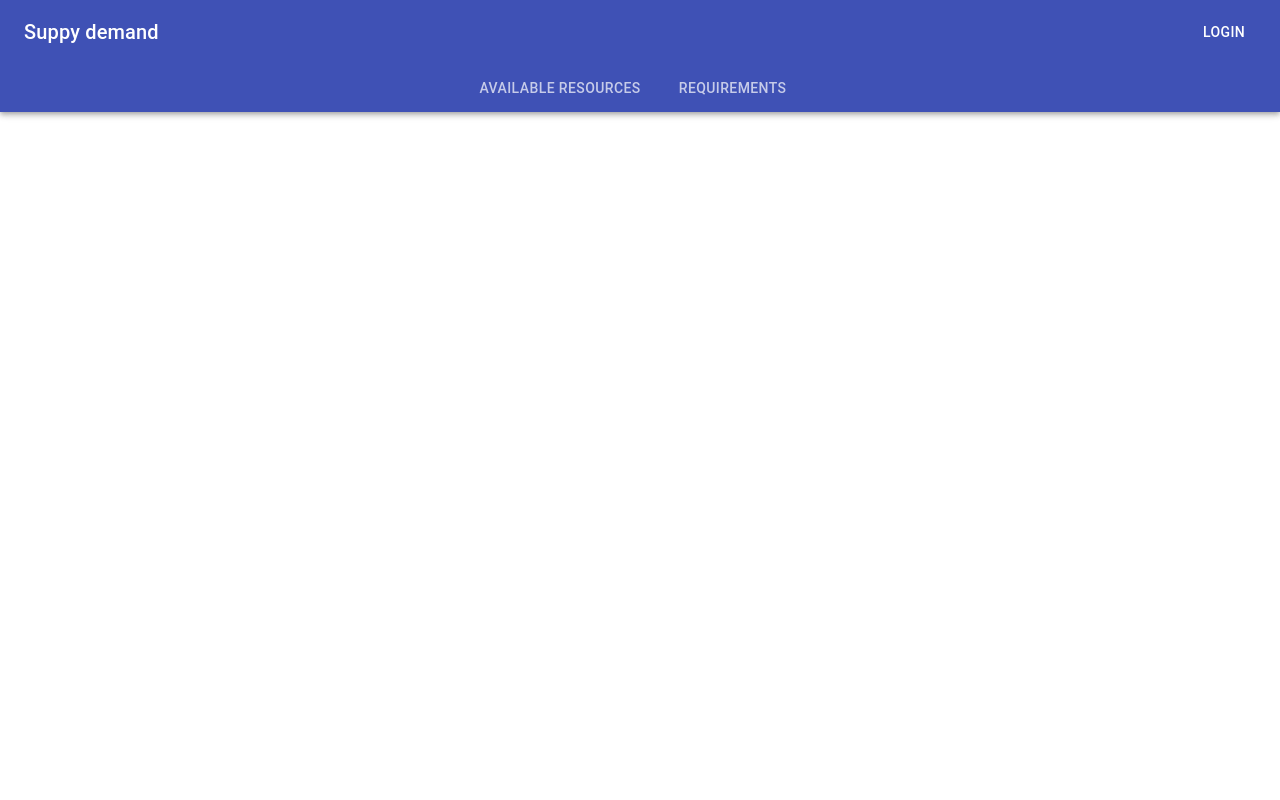
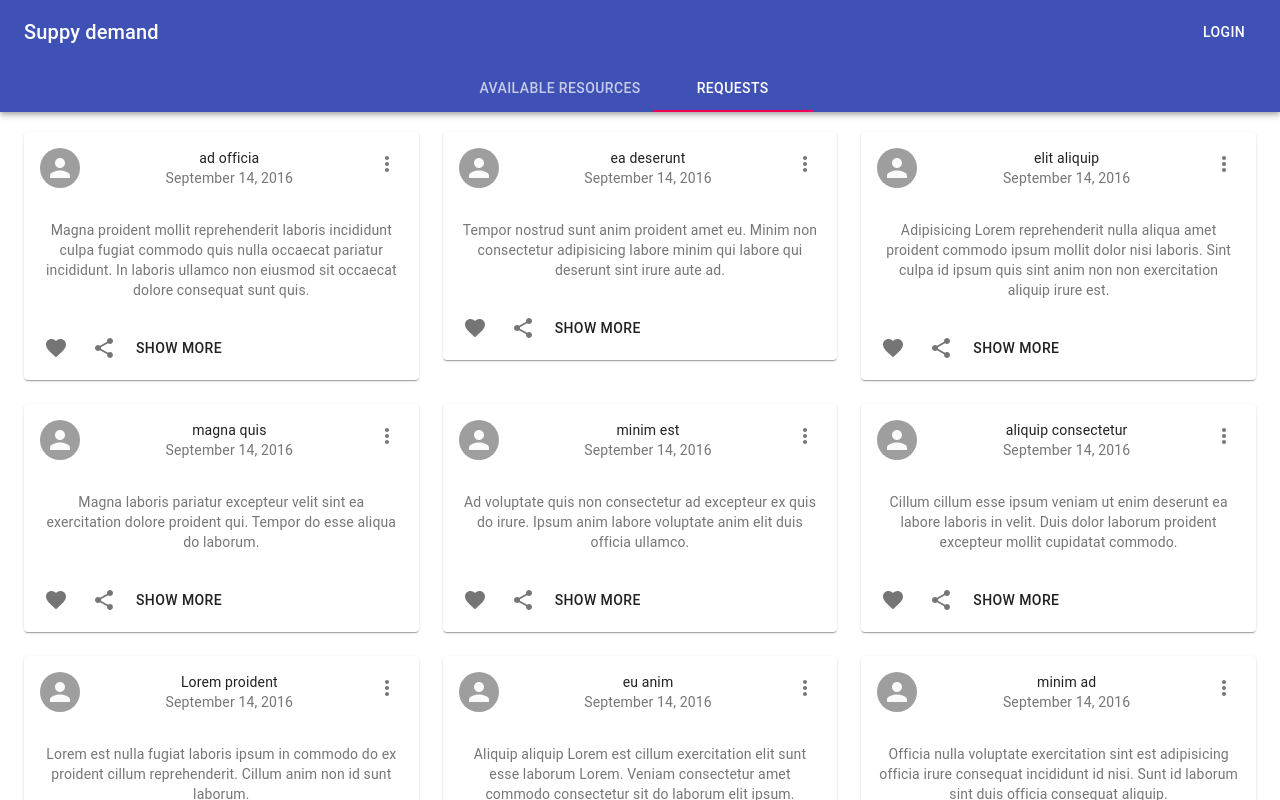
Before and after one commit to AdriatikDushica/hack-zurich-codevscovid-frontend, a React (Create React App) app: page /hack-zurich-codevscovid-frontend/requests in a window 1280 px wide. Shown: the top 800 px of the page. Built offline with nearby package versions, Linux system fonts and the light colour scheme.

Commit message:
add Requirements page mock

```diff
--- a/package.json
+++ b/package.json
@@ -10,10 +10,12 @@
     "@testing-library/react": "^9.5.0",
     "@testing-library/user-event": "^7.2.1",
     "gh-pages": "^2.2.0",
+    "lorem-ipsum": "^2.0.3",
     "react": "^16.13.1",
     "react-dom": "^16.13.1",
     "react-router-dom": "^5.1.2",
-    "react-scripts": "3.4.1"
+    "react-scripts": "3.4.1",
+    "uuid": "^7.0.2"
   },
   "scripts": {
     "start": "react-scripts start",
--- a/src/App.js
+++ b/src/App.js
@@ -2,7 +2,7 @@ import React from "react";
 import "./App.css";
 import Header from "./Header";
 import { Route, Switch } from "react-router-dom";
-import Requirements from "./Pages/Requirements";
+import Requests from "./Pages/Requests";
 import AvailableResources from "./Pages/AvailableResources";
 
 function App() {
@@ -10,11 +10,11 @@ function App() {
     <div className="App">
       <Header />
       <Switch>
-        <Route path="/hack-zurich-codevscovid-frontend/" exact>
+        <Route path="/" exact>
           <AvailableResources />
         </Route>
-        <Route path="/hack-zurich-codevscovid-frontend/requirements">
-          <Requirements />
+        <Route path="/requests">
+          <Requests />
         </Route>
       </Switch>
     </div>
--- a/src/Header.js
+++ b/src/Header.js
@@ -20,7 +20,7 @@ const Header = ({ history, location: { pathname } }) => {
   let currentTabIndex = -1;
 
   if (pathname === "/") currentTabIndex = 0;
-  else if (pathname === "/requirements") currentTabIndex = 1;
+  else if (pathname === "/requests") currentTabIndex = 1;
 
   return (
     <AppBar position="static">
@@ -38,8 +38,8 @@ const Header = ({ history, location: { pathname } }) => {
         />
         <Tab
           tabIndex={1}
-          label="Requirements"
-          onClick={() => history.push("/requirements")}
+          label="requests"
+          onClick={() => history.push("/requests")}
         />
       </Tabs>
     </AppBar>
--- /dev/null
+++ b/src/Pages/Requests.js
@@ -0,0 +1,106 @@
+import React from "react";
+import { loremIpsum } from "lorem-ipsum";
+import { v4 } from "uuid";
+import { Card } from "@material-ui/core";
+import Typography from "@material-ui/core/Typography";
+import CardContent from "@material-ui/core/CardContent";
+import CardHeader from "@material-ui/core/CardHeader";
+import Avatar from "@material-ui/core/Avatar";
+import IconButton from "@material-ui/core/IconButton";
+import CardActions from "@material-ui/core/CardActions";
+import { makeStyles } from "@material-ui/core/styles";
+import FavoriteIcon from "@material-ui/icons/Favorite";
+import ShareIcon from "@material-ui/icons/Share";
+import MoreVertIcon from "@material-ui/icons/MoreVert";
+import Button from "@material-ui/core/Button";
+import grey from "@material-ui/core/colors/grey";
+import Container from "@material-ui/core/Container";
+import Grid from "@material-ui/core/Grid";
+
+const generateRandomData = () => {
+  let data = [];
+
+  for (let i = 0; i < 18; i++) {
+    data.push({
+      id: v4(),
+      title: loremIpsum({ units: "words", count: 2 }),
+      body: loremIpsum({ count: 2 }),
+    });
+  }
+
+  return data;
+};
+
+const data = generateRandomData();
+
+const useStyles = makeStyles((theme) => ({
+  root: {},
+  media: {
+    height: 0,
+    paddingTop: "56.25%", // 16:9
+  },
+  expand: {
+    transform: "rotate(0deg)",
+    marginLeft: "auto",
+    transition: theme.transitions.create("transform", {
+      duration: theme.transitions.duration.shortest,
+    }),
+  },
+  expandOpen: {
+    transform: "rotate(180deg)",
+  },
+  avatar: {
+    backgroundColor: grey[500],
+  },
+  container: {
+    marginTop: "20px",
+  },
+}));
+
+const Requests = () => {
+  const classes = useStyles();
+
+  return (
+    <Container className={classes.container}>
+      <Grid container spacing={3}>
+        {data.map((request) => (
+          <Grid item xs={4} key={request.id}>
+            <Card className={classes.root}>
+              <CardHeader
+                avatar={
+                  <Avatar
+                    aria-label="recipe"
+                    className={classes.avatar}
+                  ></Avatar>
+                }
+                action={
+                  <IconButton aria-label="settings">
+                    <MoreVertIcon />
+                  </IconButton>
+                }
+                title={request.title}
+                subheader="September 14, 2016"
+              />
+              <CardContent>
+                <Typography variant="body2" color="textSecondary" component="p">
+                  {request.body}
+                </Typography>
+              </CardContent>
+              <CardActions disableSpacing>
+                <IconButton aria-label="add to favorites">
+                  <FavoriteIcon />
+                </IconButton>
+                <IconButton aria-label="share">
+                  <ShareIcon />
+                </IconButton>
+                <Button>Show more</Button>
+              </CardActions>
+            </Card>
+          </Grid>
+        ))}
+      </Grid>
+    </Container>
+  );
+};
+
+export default Requests;
--- a/src/Pages/Requirements.js
+++ /dev/null
@@ -1,5 +0,0 @@
-import React from "react";
-
-const Requirements = () => <div>requirements</div>;
-
-export default Requirements;
```
Also changed, not shown: 1 other file (tests, documents, lock files or other folders).
